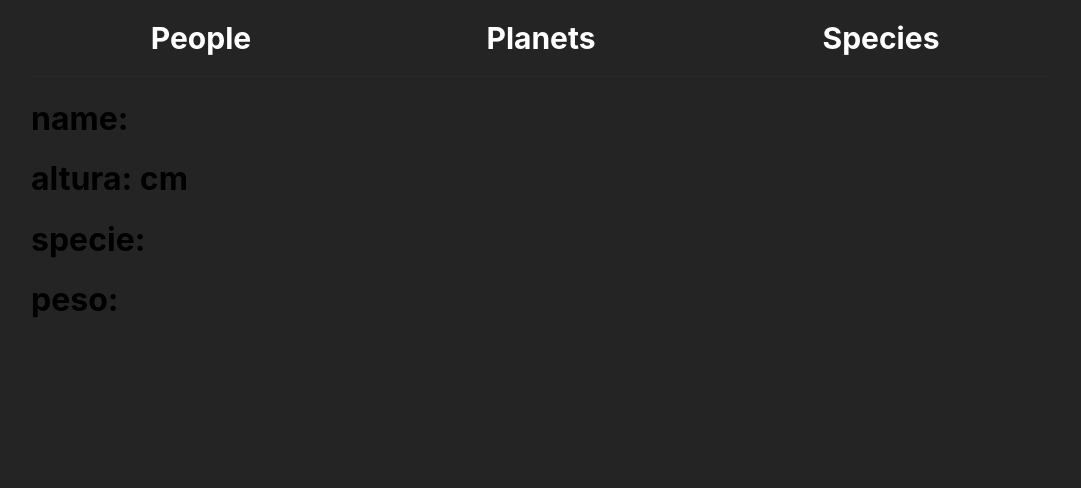
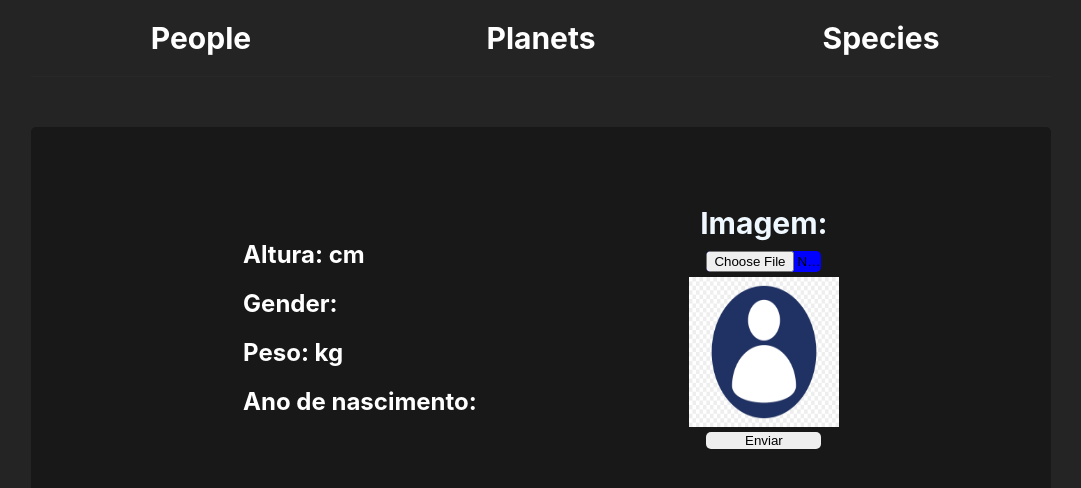
Before and after one commit to cairomedeiros/Bornlogic-Challenge, a React (Create React App) app: page /people/1 in a window 1280 px wide. Shown: the top 488 px of the page, without its empty margins (99-1180 px from the left). Built offline with nearby package versions, Linux system fonts and the light colour scheme; no server answers; the HTML template or start-up script is replaced by a standard one.

Commit message:
style person and localstorage img

```diff
--- a/src/Pages/People/People.js
+++ b/src/Pages/People/People.js
@@ -1,6 +1,7 @@
 import { useEffect, useState } from "react";
 import api from '../../services/api';
 import { Link } from 'react-router-dom';
+import { Card, Container } from './style';
 
 function People() {
 
@@ -40,16 +41,16 @@ function People() {
 
     return (
       <div className="App">
-        <ul>
+        <Container className="container">
         {characters.map((character) => {
           return(
-            <li key={character.name}>
-              <div href="#">{character.name}</div>
+            <Card key={character.name}>
+              <h4 href="#">{character.name}</h4>
               <Link to={`people/${character.name}`}>Acessar</Link>
-            </li>
+            </Card>
           )
         })}
-        </ul>
+        </Container>
       </div>
     );
   }
--- /dev/null
+++ b/src/Pages/People/style.js
@@ -0,0 +1,46 @@
+import styled from "styled-components";
+
+
+export const Container = styled.div`
+
+
+    display: flex;
+    flex-wrap: wrap;
+    align-items: center;
+    justify-content: center;
+
+`;
+
+export const Card = styled.div`
+
+background-color: #181818;
+width: 45%;
+margin: 10px;
+border-radius: 5px;
+height: 80px;
+display: flex;
+align-items: center;
+flex-direction: column;
+justify-content: center;
+
+h4{
+    font-size: 20px;
+    color: #fff;
+    margin: 10px;
+}
+
+a{
+    text-decoration: none;
+    color: #fff;
+    width: 60px;
+    text-align: center;
+    align-items: center;
+    background-color: #000000;
+    margin-bottom: 10px;
+    border-radius: 5px;
+    height: 30px;
+
+}
+
+
+`;
--- a/src/Pages/Person/Person.js
+++ b/src/Pages/Person/Person.js
@@ -1,11 +1,14 @@
 import { useEffect, useState } from 'react';
 import { useParams } from 'react-router-dom';
 import api from '../../services/api';
+import avatar from '../../img/avatar.png';
+import { Forms, ContainerPerson } from './style';
 
 
 export default function Person(){
 
     const [info, setInfo] = useState([]);
+    const [image, setImage] = useState('');
 
     const { name } = useParams();
 
@@ -17,19 +20,45 @@ export default function Person(){
 
 
 
+
        }
 
        loadInfos();
 
-    }, [])
+    }, []);
+
+
+
+    const uploadImage = async e => {
+        e.preventDefault();
+
+        localStorage.setItem('avatar', image);
+    }
+
+
+
+
+
+
 
     return(
-        <>
-        <h1>name: {info.name}</h1>
-        <h1>altura: {info.height} cm</h1>
-        <h1>specie: {info.gender}</h1>
-        <h1>peso: {info.mass}</h1>
-        </>
+        <ContainerPerson className='Container'>
+            <div>
+                <h1>{info.name}</h1>
+                <h2>Altura: {info.height} cm</h2>
+                <h2>Gender: {info.gender}</h2>
+                <h2>Peso: {info.mass} kg</h2>
+                <h2>Ano de nascimento: {info.birth_year}</h2>
+            </div>
+
+            <Forms onSubmit={uploadImage}>
+
+                <label>Imagem: </label>
+                <input type="file" accept='image' name="image" onChange={e => setImage(e.target.files[0])}/>
+                {image ? <img src={URL.createObjectURL(image)} alt="imagem" width="150" height="150" /> : <img src={avatar} alt="imagem" width="150" height="150" />}
+                <button>Enviar</button>
+            </Forms>
+        </ContainerPerson>
     )
 
 }
--- /dev/null
+++ b/src/Pages/Person/style.js
@@ -0,0 +1,56 @@
+import styled from "styled-components";
+
+export const ContainerPerson = styled.div `
+
+    display: flex;
+    flex-direction: row;
+    align-items: center;
+    justify-content: space-evenly;
+    margin-top: 50px ;
+    background-color: #181818;
+    height: 400px ;
+    border-radius: 5px;
+
+    h1{
+        color: #fff;
+    }
+
+    h2{
+        color: #fff;
+    }
+
+`;
+
+export const Forms = styled.form `
+
+display: flex;
+flex-direction: column;
+justify-content: center;
+align-items: center;
+
+
+label{
+    margin: 5px;
+    font-size: 30px;
+    font-weight: bold;
+    color: aliceblue;
+}
+
+input{
+    background-color: blue;
+    width: 115px;
+    border-radius: 5px;
+    border: none;
+    margin: 5px;
+
+}
+
+button{
+    width: 115px;
+    border-radius: 5px;
+    border: none;
+    margin: 5px;
+}
+
+
+`;
```
Also changed, not shown: src/img/avatar.png (added).
